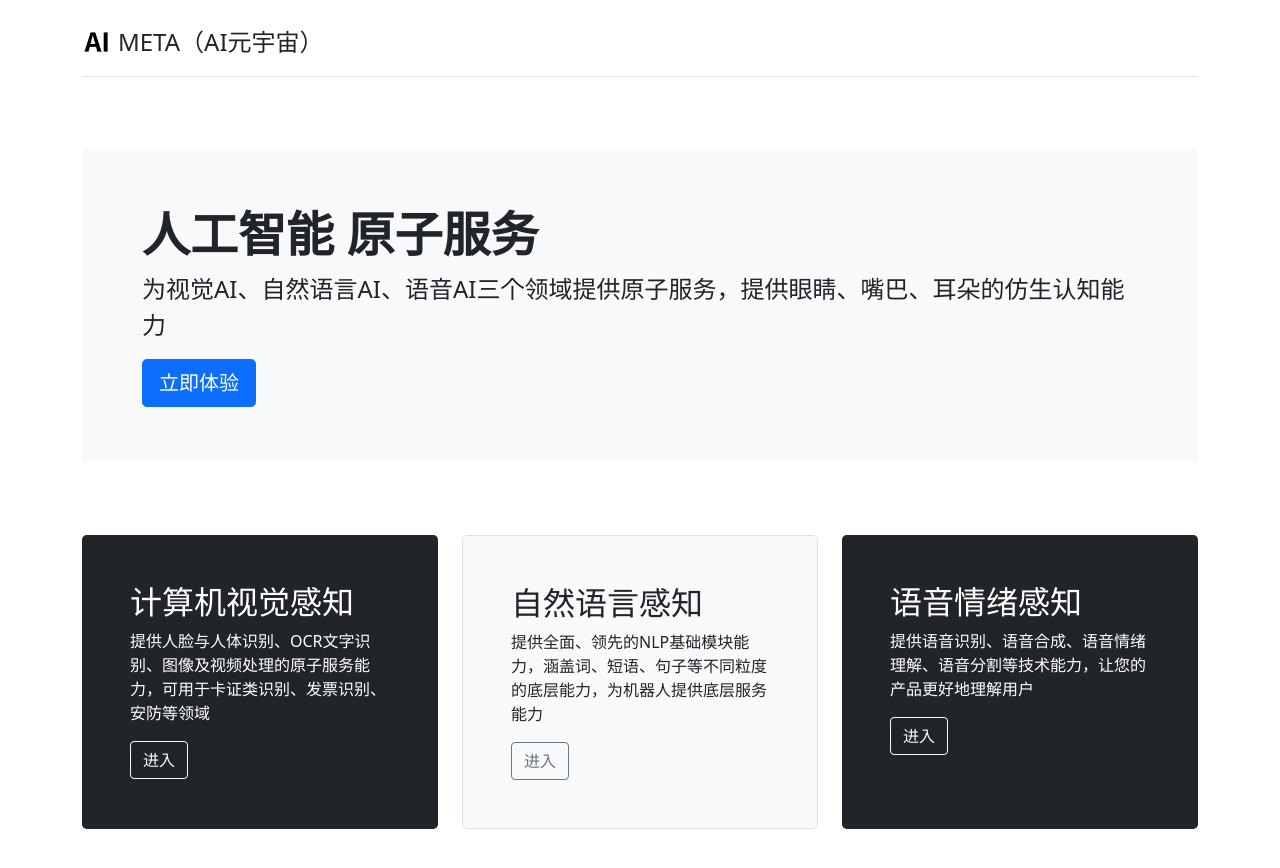
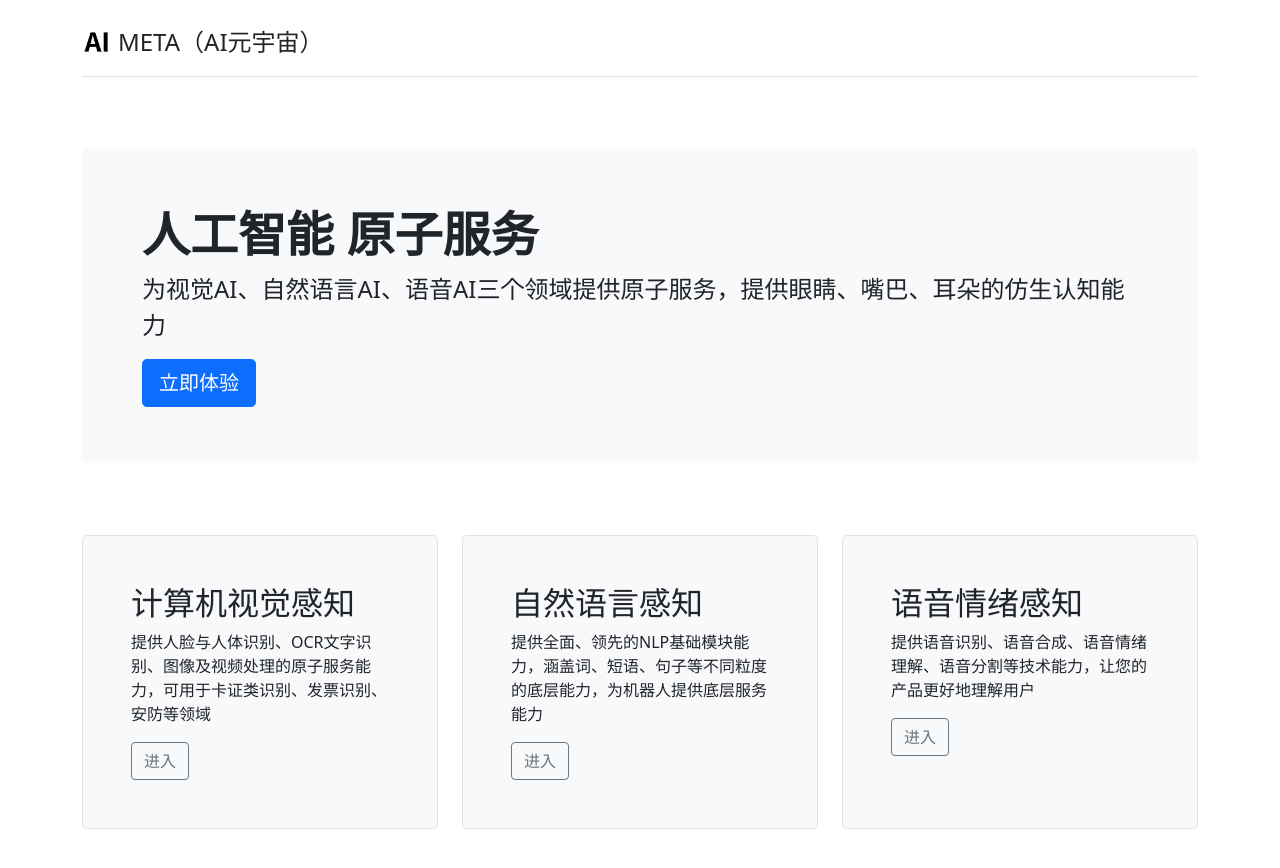
Before and after one commit to aimeta-website/aimeta-website.github.io, a Jekyll site: the page built from index.markdown, in a window 1280 px wide. Shown: the top 868 px of the page. Built offline with Jekyll 4.4.1, drawn with Linux system fonts in a browser that asks for light colours.

Commit message:
change style

```diff
--- a/_layouts/index.html
+++ b/_layouts/index.html
@@ -16,10 +16,12 @@ layout: default
 <div class="container py-4">
     <div class="row align-items-md-stretch">
         <div class="col-md-4">
-          <div class="h-100 p-5 text-white bg-dark rounded-3">
+          <!--div class="h-100 p-5 text-white bg-dark rounded-3"-->
+          <div class="h-100 p-5 bg-light border rounded-3">
             <h2>计算机视觉感知</h2>
             <p>提供人脸与人体识别、OCR文字识别、图像及视频处理的原子服务能力，可用于卡证类识别、发票识别、安防等领域</p>
-            <button class="btn btn-outline-light" type="button">进入</button>
+            <!--button class="btn btn-outline-light" type="button">进入</button-->
+            <button class="btn btn-outline-secondary" type="button">进入</button>
           </div>
         </div>
         <div class="col-md-4">
@@ -31,10 +33,12 @@ layout: default
         </div>
 
         <div class="col-md-4">
-            <div class="h-100 p-5 text-white bg-dark rounded-3">
+          <!--div class="h-100 p-5 text-white bg-dark rounded-3"-->
+          <div class="h-100 p-5 bg-light border rounded-3">
             <h2>语音情绪感知</h2>
             <p>提供语音识别、语音合成、语音情绪理解、语音分割等技术能力，让您的产品更好地理解用户</p>
-            <button class="btn btn-outline-light" type="button">进入</button>
+            <!--button class="btn btn-outline-light" type="button">进入</button-->
+            <button class="btn btn-outline-secondary" type="button">进入</button>
             </div>
         </div>
       </div>
```
